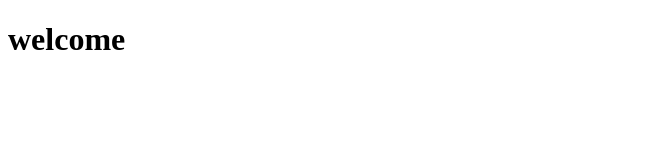
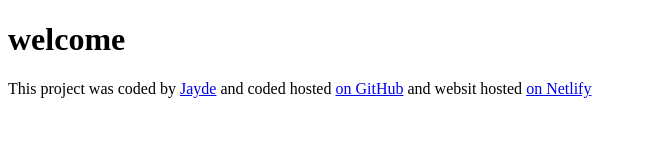
Before and after one commit to olamidej85/jayde-second-project, a plain HTML site: page index.html in a window 1280 px wide. Shown: the whole page, without its empty margins (0-646 px from the left). Drawn offline with Linux system fonts and the light colour scheme.

Commit message:
added the footer and also added links to the footer

```diff
--- a/index.html
+++ b/index.html
@@ -9,5 +9,10 @@
     <h1>
         welcome
     </h1>
+    <footer>
+        This project was coded by <a href="https://github.com/olamidej85" target="_blank">Jayde</a>
+         and coded hosted <a href="https://github.com/olamidej85/jayde-second-project"> on GitHub</a>
+         and websit hosted <a href="https://jayde-app.netlify.app/"> on Netlify</a>
+    </footer>
 </body>
 </html>
```
